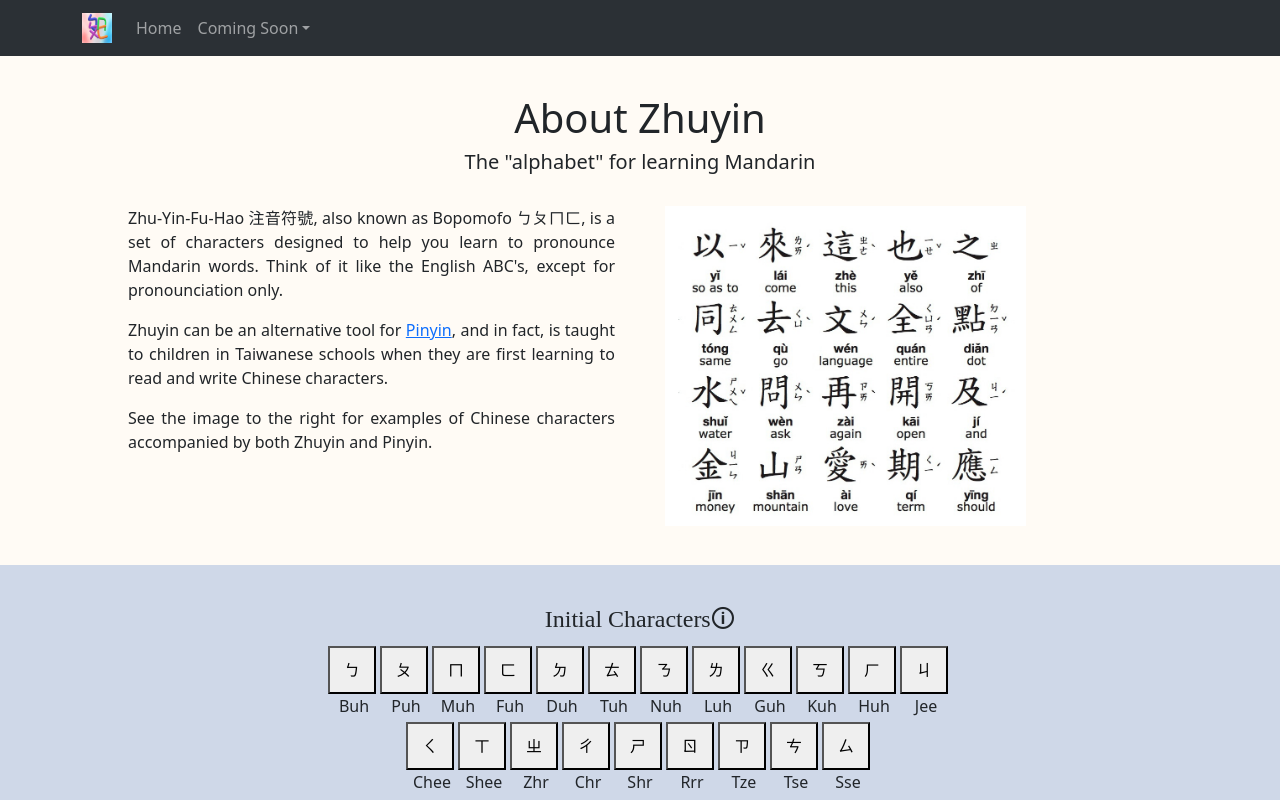
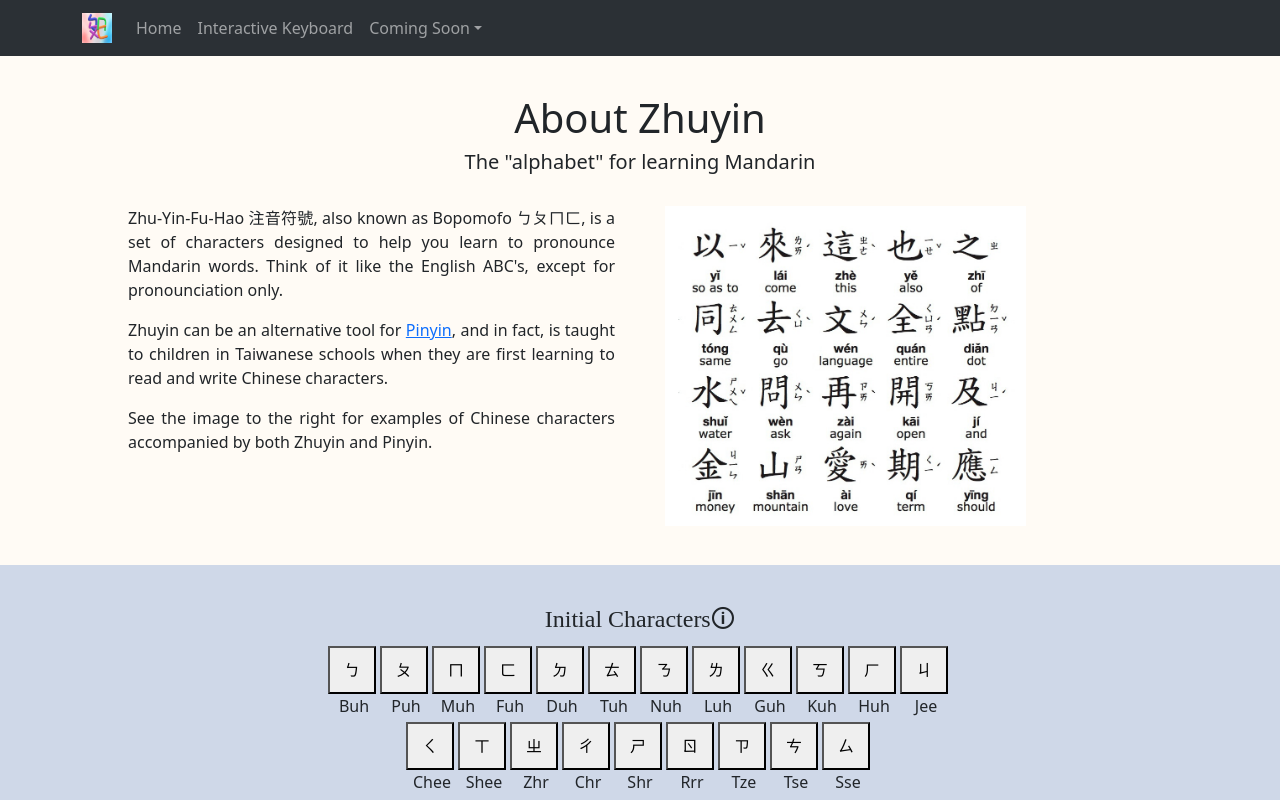
Before and after one commit to thisUserIsJennie/MandarinAlphabetApp, a React (Create React App) app: page / in a window 1280 px wide. Shown: the top 800 px of the page. Built offline with nearby package versions, Linux system fonts and the light colour scheme.

Commit message:
Restructuring for organizational purposes

```diff
--- a/src/App.js
+++ b/src/App.js
@@ -1,9 +1,10 @@
 import logo from './customLogo.jpg';
-import MainPage from './MainPage';
+import MainPage from './WebPages/MainPage';
 import Container from 'react-bootstrap/Container';
 import Nav from 'react-bootstrap/Nav';
 import Navbar from 'react-bootstrap/Navbar';
 import NavDropdown from 'react-bootstrap/NavDropdown';
+import {Link} from "react";
 
 /* CSS */
 import 'bootstrap/dist/css/bootstrap.min.css';
@@ -41,13 +42,13 @@ const NavigationBar = () => {
         <Navbar.Toggle aria-controls="basic-navbar-nav" />
         <Navbar.Collapse id="basic-navbar-nav">
           <Nav className="me-auto">
-            <Nav.Link href="#home">Home</Nav.Link>
+            <Nav.Link as={Link} to="/">Home</Nav.Link>
+            <Nav.Link as={Link} to="/InteractiveKeyboard">Interactive Keyboard</Nav.Link>
             <NavDropdown title="Coming Soon" id="basic-nav-dropdown">
               <NavDropdown.Item href="#action/3.1">Quiz</NavDropdown.Item>
               <NavDropdown.Item href="#action/3.2">
                 Learn To Write Zhuyin
               </NavDropdown.Item>
-              <NavDropdown.Item href="#action/3.3">Interactive Keyboard</NavDropdown.Item>
             </NavDropdown>
           </Nav>
         </Navbar.Collapse>
--- a/src/MainPage.js
+++ b/src/WebPages/MainPage.js
@@ -3,8 +3,8 @@
  * Depending on what tab the user has selected, this may be the home page,
  * the quiz page, or the writing page, etc.
  */
-import zhuyinCharacterList from "./ZhuyinDictionary";
-import './App.css';
+import zhuyinCharacterList from "../Utilities/ZhuyinDictionary";
+import '../App.css';
 import React from "react";
 import Tippy from '@tippyjs/react';
 import 'tippy.js/dist/tippy.css';
```
Also changed, not shown: src/WebPages/InteractiveKeyboard.js (added, +10 -0 lines), src/Utilities/ZhuyinDictionary.js (renamed from src/ZhuyinDictionary.js).
